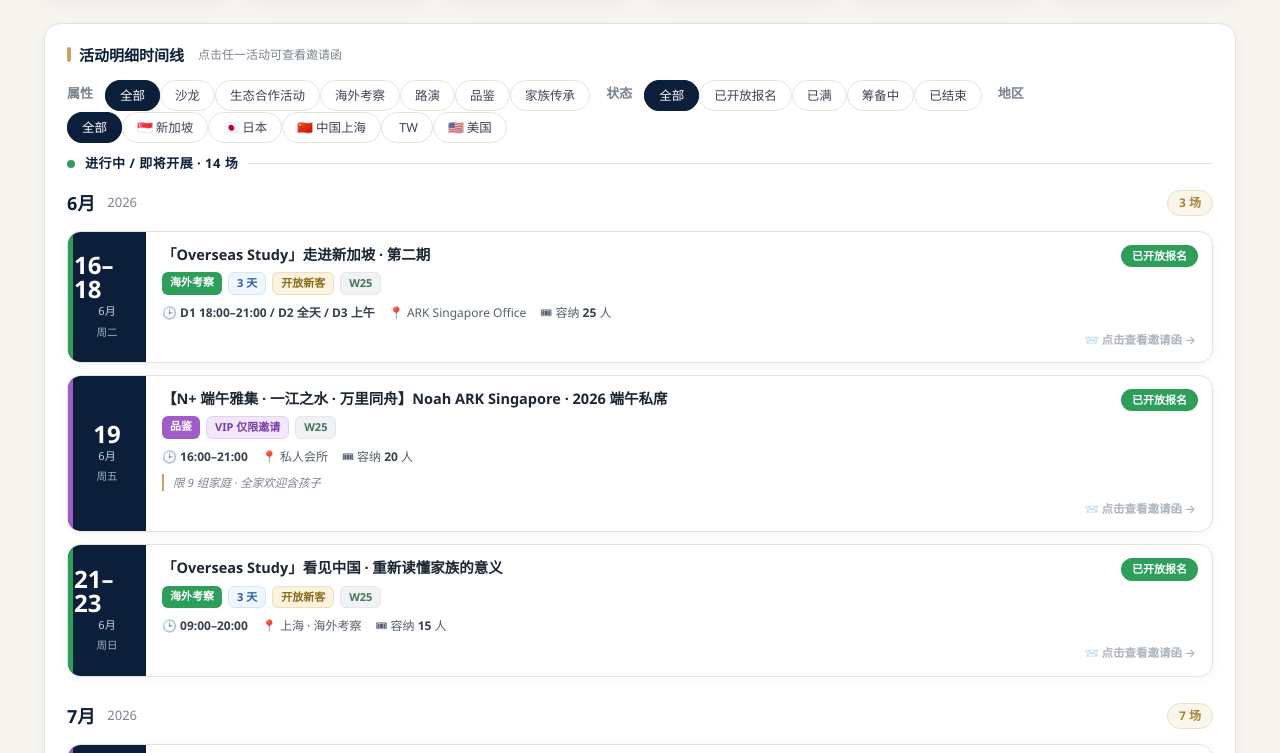
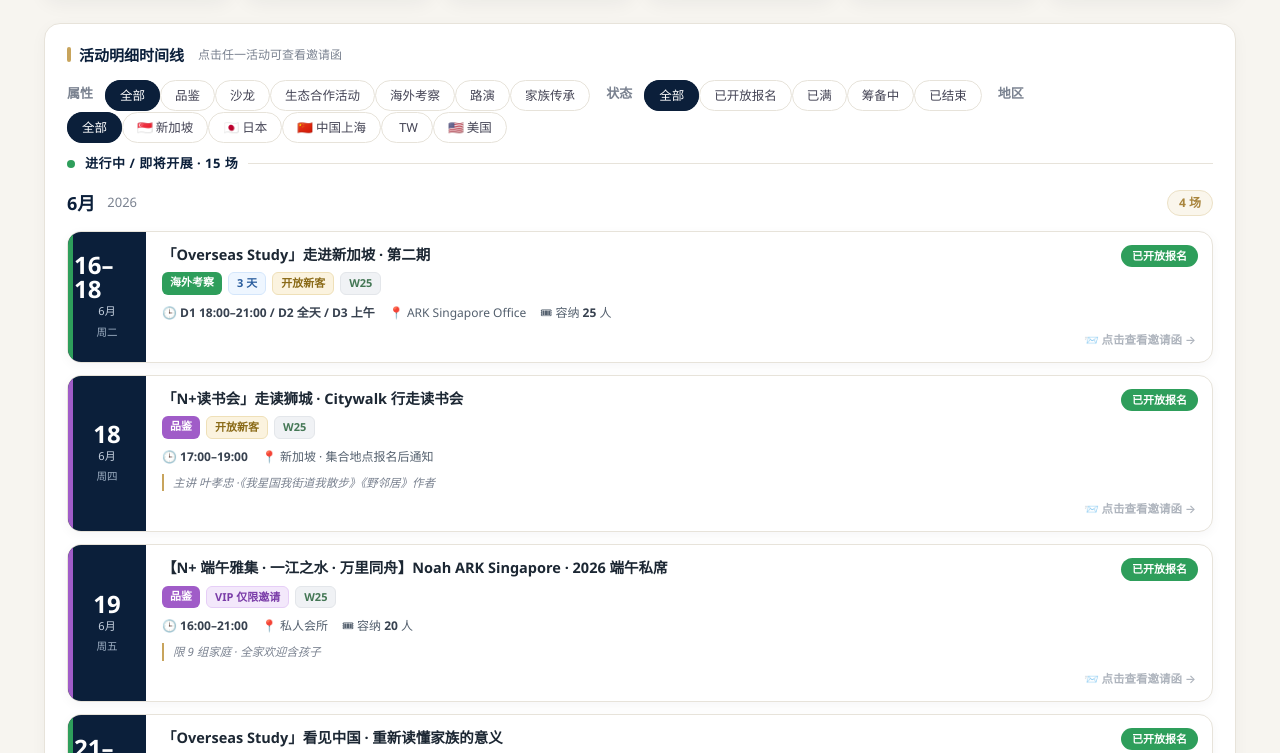
Before and after one commit to noah-brand-hqh/sg-activity-board, a plain HTML site: page index.html in a window 1280 px wide. Shown: the part 429-1182 px from the top of the page. Drawn offline with Linux system fonts and the light colour scheme.

Commit message:
新增 走读狮城Citywalk读书会(6/18)+文案

```diff
--- a/index.html
+++ b/index.html
@@ -313,6 +313,7 @@ function regionOf(e){ return e.region || '新加坡'; }
 const MONTHS=['2026-05','2026-06','2026-07','2026-08','2026-09','2026-10'];
 
 const EVENTS=[
+ {id:27,start:'2026-06-18',days:1,week:'W25',month:'2026-06',weekday:'周四',time:'17:00–19:00',region:'新加坡',title:'「N+读书会」走读狮城 · Citywalk 行走读书会',attr:'品鉴',newClient:'Y',target:'',venue:'新加坡 · 集合地点报名后通知',cap:null,status:'已开放报名',note:'主讲 叶孝忠 ·《我星国我街道我散步》《野邻居》作者'},
  {id:1,start:'2026-04-22',days:1,week:'W17',month:'2026-04',weekday:'周三',time:'14:00–17:00',region:'新加坡',title:'「投资下午茶」首期雅聚 · AI 时代下的子女教育',attr:'沙龙',newClient:'Y',target:'',venue:'ARK Singapore Office',cap:20,status:'已结束',note:''},
  {id:2,start:'2026-05-12',days:1,week:'W20',month:'2026-05',weekday:'周二',time:'14:00–17:00',region:'新加坡',title:'「生态合作」诺亚 Ark 新加坡 × Glory · 同业考察游学沙龙',attr:'生态合作活动',newClient:'Y',target:'',venue:'ARK Singapore Office',cap:50,status:'已结束',note:''},
  {id:3,start:'2026-05-14',end:'2026-05-16',days:3,week:'W20',month:'2026-05',weekday:'周四',time:'D1 18:00–21:00 / D2 全天 / D3 上午',region:'新加坡',title:'「Overseas Study」走进新加坡 · 首期',attr:'海外考察',newClient:'Y',target:'',venue:'ARK Singapore Office',cap:30,status:'已结束',note:''},
@@ -580,6 +581,25 @@ const INVITE_IMG={
 };
 /* 活动文案 & 报名方式（可单独切换查看 + 一键复制，方便 RM 转发） */
 const INVITE_COPY={
+  27:{text:`📚🚶 N+读书会 · 走读狮城 Citywalk 行走读书会
+
+一座城市，最好的打开方式，也许不是打卡景点，而是跟着懂它的人，一边行走，一边阅读。
+
+6 月 18 日（周四）17:00–19:00，我们邀请到新加坡知名作家、资深城市观察者 叶孝忠 老师，与大家一起走进狮城街巷。他曾出版《我星国我街道我散步》《野邻居》等作品，用脚步丈量新加坡，也用文字记录这座城市鲜为人知的故事。
+
+🌿 这不是一场普通读书会，而是一场边走边读的城市探索：
+📖 从一本书读懂一座城
+🚶 从一条街认识新加坡
+☕ 从一次漫步结识同频的人
+
+那些每天经过却未曾留意的街角，那些隐藏在建筑、店铺与树影里的历史，那些关于移民、文化与生活方式的故事，都将在这场 Citywalk 中慢慢展开。
+
+📅 6 月 18 日（周四）　⏰ 17:00–19:00
+📍 集合地点报名后通知
+
+名额有限，欢迎热爱阅读、热爱城市、热爱生活的朋友同行。
+城市是一本打开的书。让我们跟随脚步，重新认识新加坡。`,
+    signup:`📩 名额有限 · 报名后通知集合地点`},
   9:{text:`🦁 一座花园之城，读懂全球华人的财富未来。
 
 🇸🇬 新加坡，是全球资本与华人家族共同选择的坐标。6 月 16 日–18 日三天，我们带您走进狮城的肌理：从清晨街巷的书话漫步，到 AI 与资本市场的最前沿；从建国企业的长期主义，到一蔬一饭的人间烟火。
```
